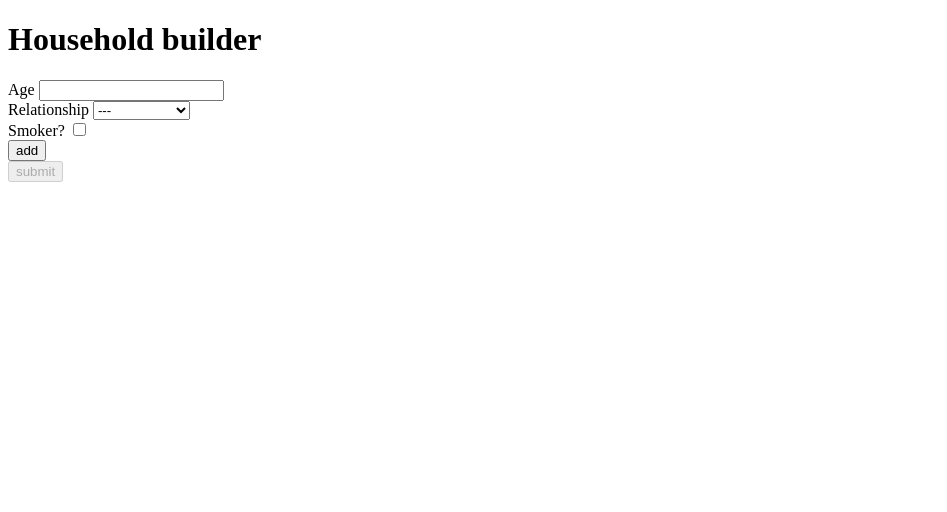
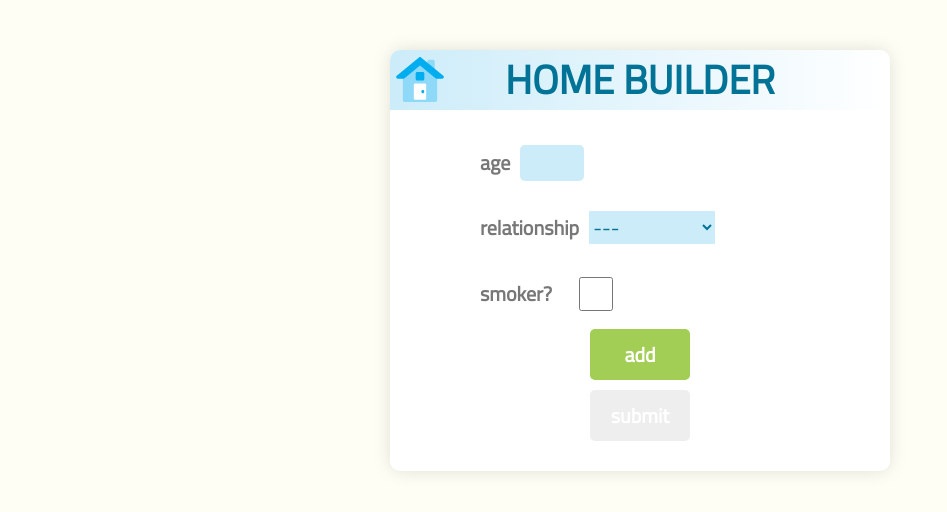
Before and after one commit to rmorgan323/web-form, a website: page index.html in a window 1280 px wide. Shown: the whole page, without its empty margins (0-947 px from the left). Drawn offline with Linux system fonts and the light colour scheme.

Commit message:
Add styling

```diff
--- a/index.html
+++ b/index.html
@@ -1,8 +1,9 @@
 <!DOCTYPE html>
 <html lang="en">
+
   <head>
     <meta charset="utf-8">
-        <title>Household builder</title>
+    <title>HOME BUILDER</title>
     <style>
         .debug {
             font-family: monospace;
@@ -11,19 +12,32 @@
             display: none;
         }
     </style>
+    <link href="https://fonts.googleapis.com/css?family=Titillium+Web" rel="stylesheet">
+    <link rel="stylesheet" href="reset.css">
+    <link rel="stylesheet" href="styles.css">
   </head>
+
   <body>
-        <h1>Household builder</h1>
+    <div class="container">
+      <header>
+        <img class="house-image" src="assets/house.svg" />
+        <h1>HOME BUILDER</h1>
+      </header>
       <div class="builder">
         <ol class="household"></ol>
         <form>
-                <div>
-                    <label>Age
+
+          <div class="input-box">
+            <div class="inputs-error">
+              <label>
+                <p>age</p>
                 <input type="text" name="age">
               </label>
             </div>
-                <div>
-                    <label>Relationship
+
+            <div class="dropdown inputs-error">
+              <label>
+                <p>relationship</p>
                 <select name="rel">
                   <option value="">---</option>
                   <option value="self">Self</option>
@@ -35,20 +49,28 @@
                 </select>
               </label>
             </div>
+
             <div>
-                    <label>Smoker?
+              <label>
+                <p>smoker?</p>
                 <input type="checkbox" name="smoker">
               </label>
             </div>
+          </div>
+
           <div>
-                    <button class="add">add</button>
+            <button class="add form-buttons">add</button>
           </div>
+
           <div>
-                    <button type="submit">submit</button>
+            <button class="form-buttons" type="submit">submit</button>
           </div>
+
         </form>
+      </div>
     </div>
     <pre class="debug"></pre>
     <script type="text/javascript" src="./index.js"></script>
   </body>
+
 </html>
--- a/index.js
+++ b/index.js
@@ -107,12 +107,11 @@ function displayMember(age, rel, smk) {
   var memberId = Date.now();
   var newMem = document.createElement('article');
 
-  newMem.setAttribute('style', 'background: #eee;');
   newMem.classList.add('member-profile');
   newMem.innerHTML = (
     '<h4 data-age=' + age + ' data-rel=' + rel + ' data-smoker=' + smk + '>' + rel + '</h4>' +
-    '<p>Age: ' + age + '</p>' +
-    '<p>' + smokeStatus + '</p>' +
+    '<h4>Age: ' + age + '</h4>' +
+    '<h4>' + smokeStatus + '</h4>' +
     '<button class="delete-member" id="member-' + memberId + '">delete member</button>'
   );
 
@@ -135,7 +134,7 @@ function displayError(type, loc) {
     var newErr = document.createElement('span');
 
     newErr.classList.add(locs[loc].className);
-    newErr.setAttribute('style', "color:red");
+    newErr.setAttribute('style', "color:#e1687f");
     newErr.innerText = types[type];
 
     document.querySelector(locs[loc].element + '[name=' + loc + ']')
--- /dev/null
+++ b/reset.css
@@ -0,0 +1,49 @@
+/* http://meyerweb.com/eric/tools/css/reset/
+   v2.0 | 20110126
+   License: none (public domain)
+*/
+
+html, body, div, span, applet, object, iframe,
+h1, h2, h3, h4, h5, h6, p, blockquote, pre,
+a, abbr, acronym, address, big, cite, code,
+del, dfn, em, img, ins, kbd, q, s, samp,
+small, strike, strong, sub, sup, tt, var,
+b, u, i, center,
+dl, dt, dd, ol, ul, li,
+fieldset, form, label, legend,
+table, caption, tbody, tfoot, thead, tr, th, td,
+article, aside, canvas, details, embed,
+figure, figcaption, footer, header, hgroup,
+menu, nav, output, ruby, section, summary,
+time, mark, audio, video {
+  margin: 0;
+  padding: 0;
+  border: 0;
+  font-size: 100%;
+  font: inherit;
+  vertical-align: baseline;
+  font-family: 'Titillium Web', sans-serif;
+}
+/* HTML5 display-role reset for older browsers */
+article, aside, details, figcaption, figure,
+footer, header, hgroup, menu, nav, section {
+  display: block;
+}
+body {
+  line-height: 1;
+}
+ol, ul {
+  list-style: none;
+}
+blockquote, q {
+  quotes: none;
+}
+blockquote:before, blockquote:after,
+q:before, q:after {
+  content: '';
+  content: none;
+}
+table {
+  border-collapse: collapse;
+  border-spacing: 0;
+}
--- /dev/null
+++ b/styles.css
@@ -0,0 +1,157 @@
+* {
+  outline: none;
+  font-family: 'Titillium Web', sans-serif;
+}
+
+body {
+  background-color: #fefef5;
+}
+
+.dropdown select {
+  font-family: 'Titillium Web', sans-serif;
+  font-size: 20px;
+  border: 0;
+  background-color: #ccecf9;
+  border-radius: 0;
+  color: #007396;
+}
+
+.builder {
+  padding: 20px 0;
+}
+
+.container {
+  background-color: #fff;
+  overflow: hidden;
+  width: 500px;
+  margin: 50px auto;
+  border-radius: 10px;
+  box-shadow: 0px 0px 19px -2px rgba(0,0,0,0.15);
+  max-height: 100%;
+}
+
+.input-box {
+  margin-left: 90px;
+  width: fit-content;
+}
+
+.input-box input {
+  background-color: #ccecf9;
+  border-radius: 5px;
+  color: #007396;
+}
+
+header {
+  background: linear-gradient(to right, rgba(204,236,249,1) 0%,rgba(255,255,255,1) 100%);
+  position: relative;
+  padding: 10px 0;
+  border-top-right-radius: 10px;
+}
+
+.house-image {
+  position: absolute;
+  width: 50px;
+  top: 6px;
+  left: 5px;
+}
+
+h1 {
+  text-align: center;
+  font-size: 40px;
+  font-weight: 900;
+  color: #007396;
+}
+
+h4 {
+  font-size: 20px;
+  line-height: 1.3;
+  color: #007396;
+  background-color: #fefef5;
+  padding: 5px 10px;
+}
+
+label {
+  display: flex;
+  align-items: center;
+  margin: 15px 0;
+}
+
+.inputs-error {
+  display: flex;
+  align-items: center;
+}
+
+p {
+  font-size: 20px;
+  font-weight: 900;
+  color: #777;
+  text-align: right;
+  margin-right: 10px;
+}
+
+input {
+  width: 60px;
+  height: 34px;
+  font-size: 20px;
+  text-align: center;
+  border: 0;
+}
+
+button {
+  width: 100px;
+  font-size: 20px;
+  font-weight: 900;
+  outline: none;
+  color: white;
+  background-color: #a2ce55;
+  cursor: pointer;
+  margin: 10px auto;
+  display: block;
+  border: none;
+  padding: 10px 0;
+  border-radius: 5px;
+}
+
+button:hover {
+  background-color: #5f822a;
+}
+
+button:disabled {
+  background-color: #eee;
+  cursor: default;
+}
+
+span {
+  margin-left: 10px;
+}
+
+.member-profile {
+  background-color: #f2f1df;
+  padding: 10px;
+  margin: 5px 0;
+}
+
+button.delete-member {
+  background-color: #e1687f;
+  width: 160px;
+  margin-bottom: 0;
+}
+
+button.delete-member:hover {
+  background-color: #8f3f4e;
+}
+
+/* Change Autocomplete styles in Chrome*/
+input:-webkit-autofill,
+input:-webkit-autofill:hover,
+input:-webkit-autofill:focus
+input:-webkit-autofill,
+textarea:-webkit-autofill,
+textarea:-webkit-autofill:hover
+textarea:-webkit-autofill:focus,
+select:-webkit-autofill,
+select:-webkit-autofill:hover,
+select:-webkit-autofill:focus {
+  -webkit-text-fill-color: #007396;
+  -webkit-box-shadow: 0 0 0px 1000px #ccecf9 inset;
+}
```
Also changed, not shown: README.md, assets/house.svg (added), home-builder-ss.png (added). Lines whose indentation alone changed are shown as unchanged.
